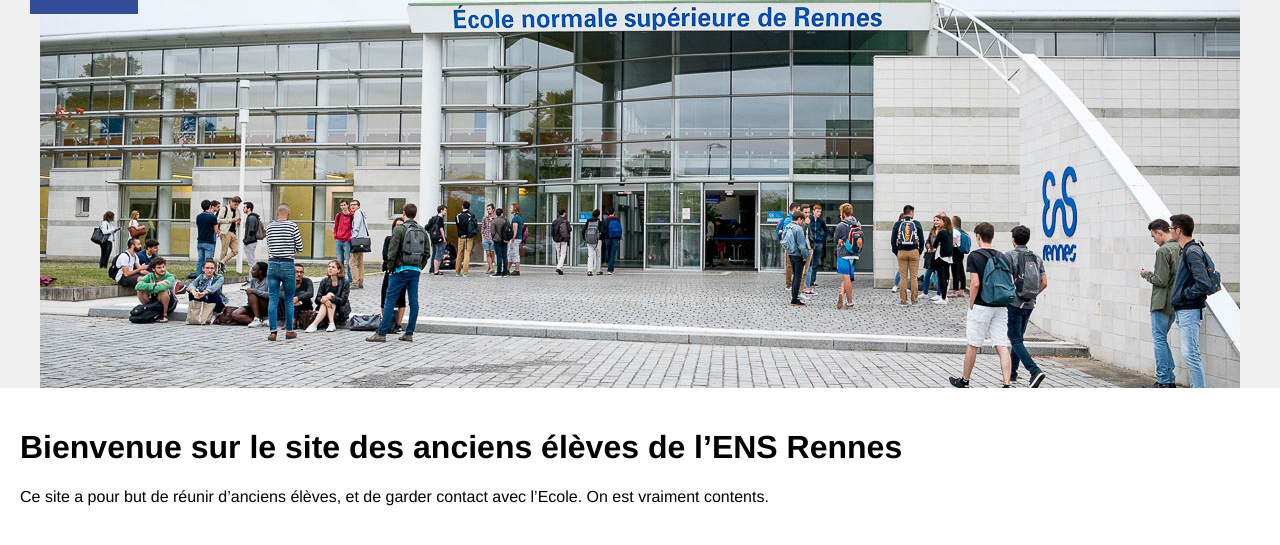
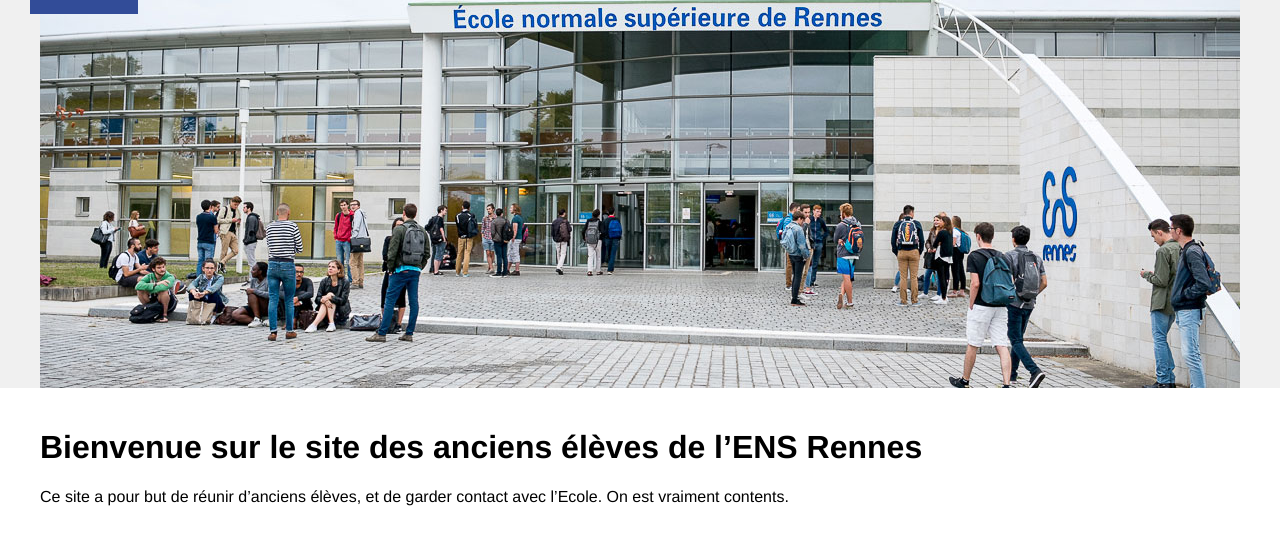
Before and after one commit to mktro3a2019/mini-site, a PHP site: page / in a window 1280 px wide. Shown: the part 102-647 px from the top of the page. Run offline with PHP 8.4, Linux system fonts and the light colour scheme.

Commit message:
Add files via upload

```diff
--- a/style.css
+++ b/style.css
@@ -50,4 +50,6 @@ body,html {
 }
 .contenu {
     padding:20px;
+    max-width:1200px;
+    margin:auto;
 }
```
